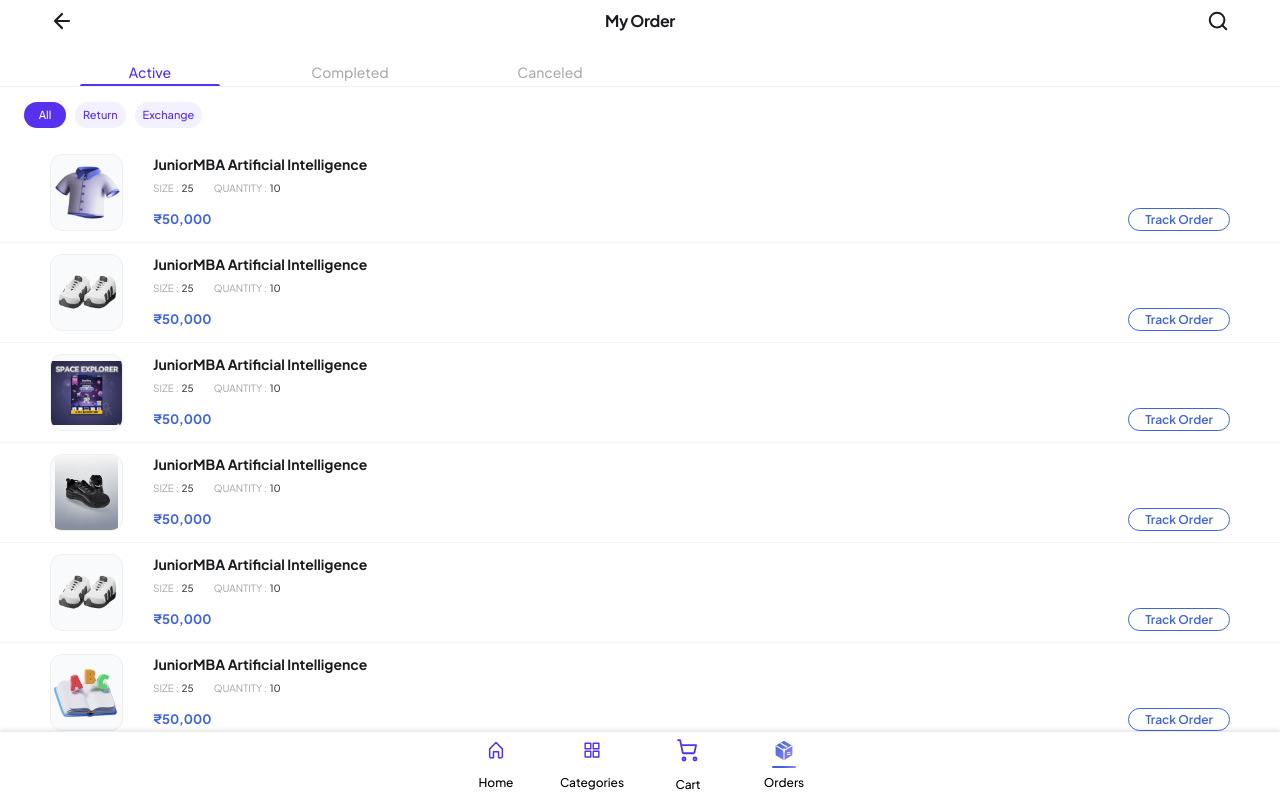
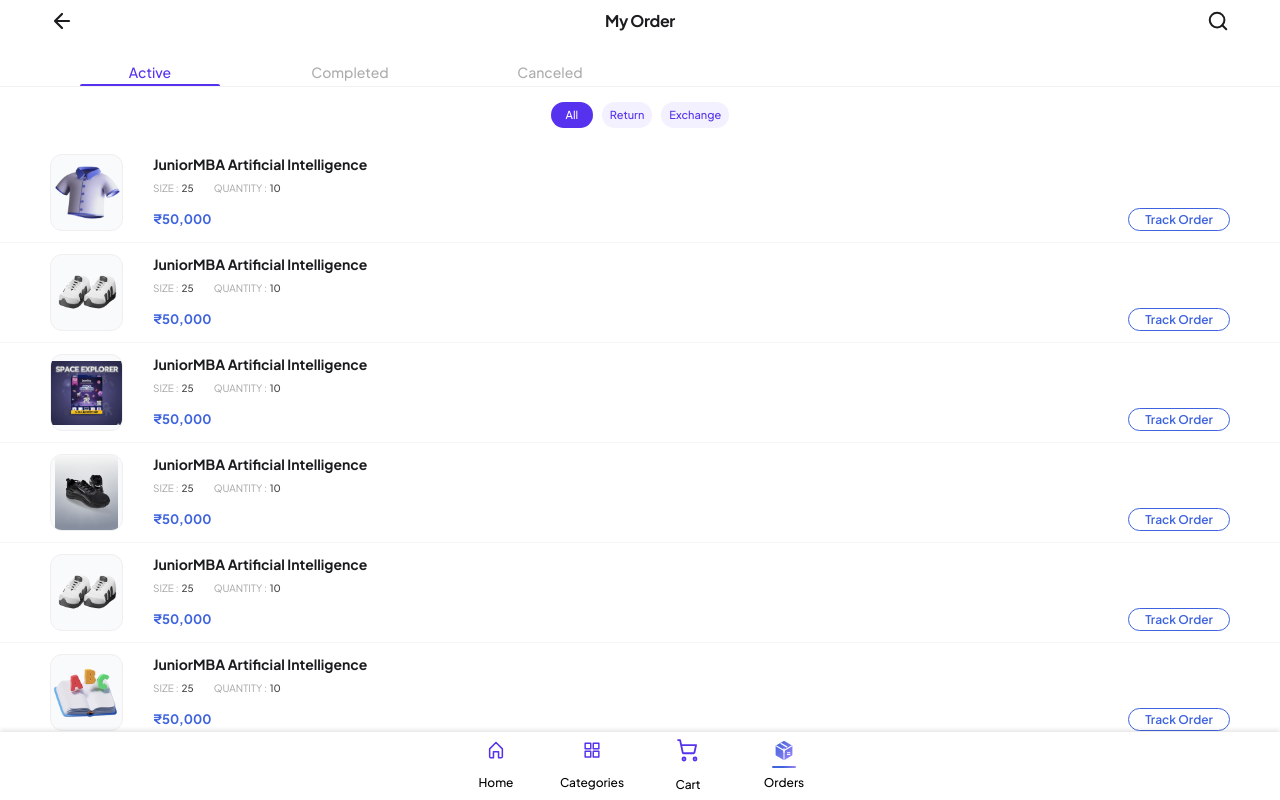
Before and after one commit to shreeram-kaudare-tc/student-kare, an Angular app in the folder student-kare-fe/: page /my-order in a window 1280 px wide. Built offline with nearby package versions, Linux system fonts and the light colour scheme.

Commit message:
fix buttons

```diff
--- a/student-kare-fe/src/app/pages/my-order/my-order.html
+++ b/student-kare-fe/src/app/pages/my-order/my-order.html
@@ -47,7 +47,7 @@
         <div class="h-[15px]"></div>
 
         <!-- Filter chips: Exactly per Frame 1686563914 -->
-        <div class="flex items-center gap-[9px] px-[24px] h-[26px] overflow-x-auto [scrollbar-width:none] [&::-webkit-scrollbar]:hidden">
+        <div class="flex items-center gap-[9px] px-[24px] h-[26px] overflow-x-auto [scrollbar-width:none] [&::-webkit-scrollbar]:hidden justify-start sm:justify-center">
           @for (chip of chips; track chip) {
           <button (click)="activeChip = chip"
                   class="h-[26px] min-w-[42px] px-[8px] py-[4px] rounded-[16px] text-[11px] font-medium transition-all duration-200 flex-shrink-0 active:scale-90 flex items-center justify-center"
```
